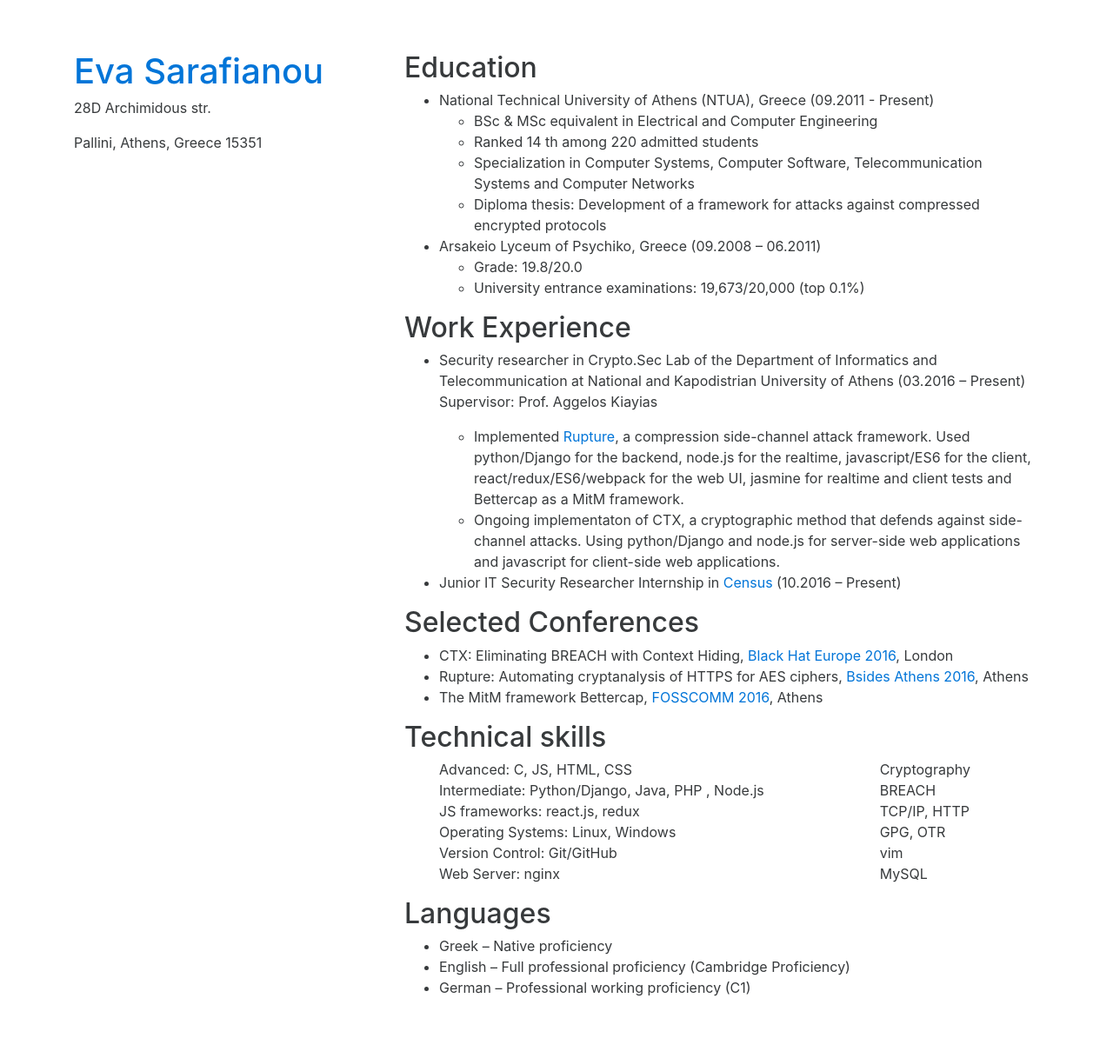
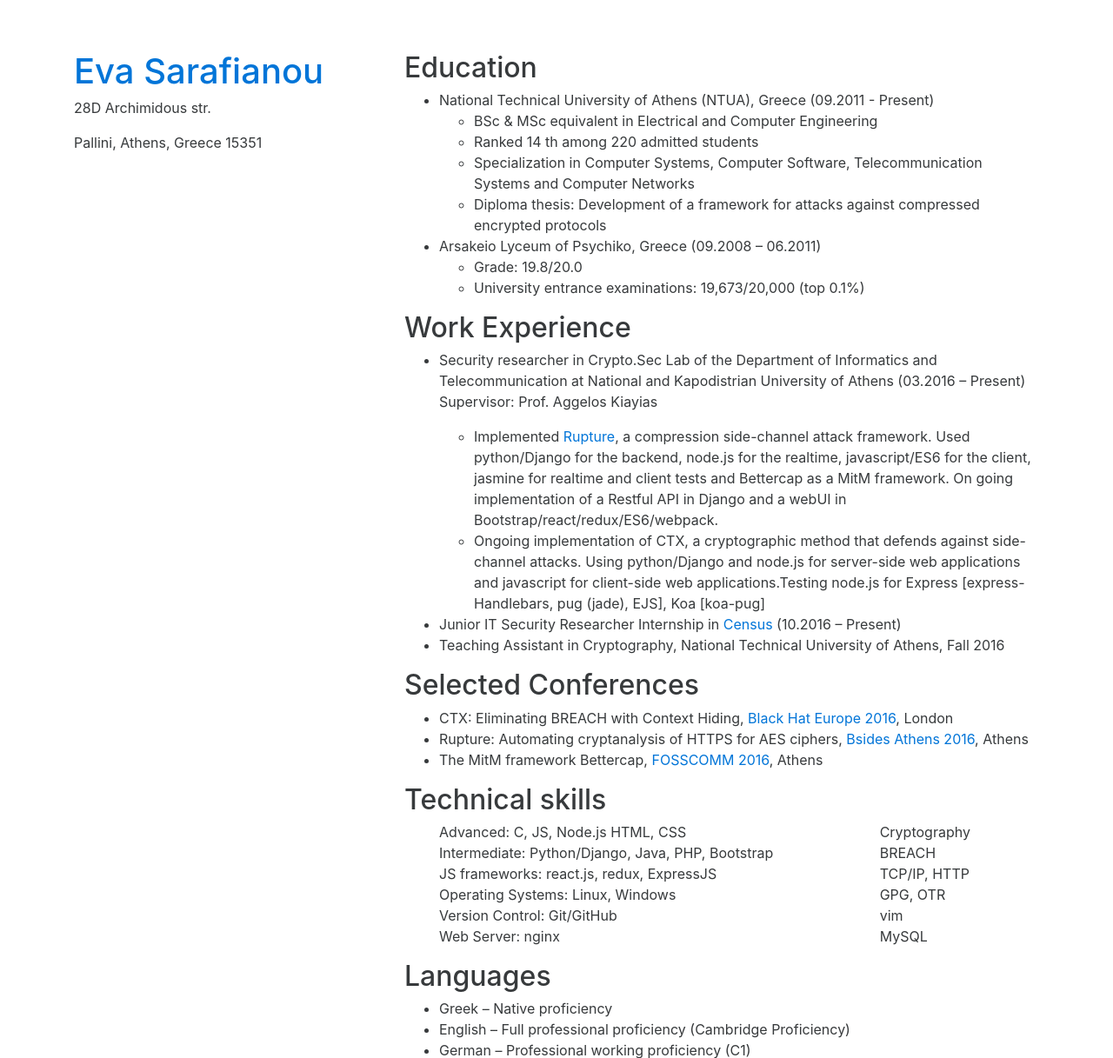
Before and after one commit to esarafianou/esarafianou.github.io, a website: page personal/resume.html in a window 1280 px wide. Shown: the top 1217 px of the page at 87% size. Before the commit the page ends 1164 px from the top, so only its background shows below. Drawn offline with Linux system fonts and the light colour scheme.

Commit message:
Add teaching assistanse and a few other

```diff
--- a/personal/resume.html
+++ b/personal/resume.html
@@ -46,17 +46,19 @@
                         <p> Supervisor: Prof. Aggelos Kiayias </p>
                         <ul>
                             <li>Implemented <a href="https://ruptureit.com/">Rupture</a>,
-                            a compression side-channel attack framework.
-                            Used python/Django for the backend, node.js for the realtime, javascript/ES6 for the client,
-                            react/redux/ES6/webpack for the web UI, jasmine for realtime and client tests and Bettercap
-                            as a MitM framework.</li>
-                            <li>Ongoing implementaton of CTX, a cryptographic method that defends
+                            a compression side-channel attack framework. Used python/Django for the backend, node.js
+                            for the realtime, javascript/ES6 for the client, jasmine for realtime and client tests and
+                            Bettercap as a MitM framework. On going implementation of a Restful API in Django and a webUI
+                            in Bootstrap/react/redux/ES6/webpack.</li>
+                            <li>Ongoing implementation of CTX, a cryptographic method that defends
                             against side-channel attacks. Using python/Django and node.js for server-side web applications
-                            and javascript for client-side web applications.</li>
+                            and javascript for client-side web applications.Testing node.js for Express [express-Handlebars,
+                            pug (jade), EJS], Koa [koa-pug]</li>
                         </ul>
                     </li>
                     <li> Junior IT Security Researcher Internship in
                     <a href="https://census-labs.com/">Census</a> (10.2016 – Present) </li>
+                    <li>Teaching Assistant in Cryptography, National Technical University of Athens, Fall 2016</li>
                 </ul>
                 <h2> Selected Conferences</h2>
                 <ul>
@@ -71,9 +73,9 @@
                 <div class="row">
                     <div class="col-md-8">
                         <ul class="nobullet">
-                            <li> Advanced: C, JS, HTML, CSS </li>
-                            <li> Intermediate: Python/Django, Java, PHP , Node.js </li>
-                            <li> JS frameworks: react.js, redux </li>
+                            <li>Advanced: C, JS, Node.js HTML, CSS </li>
+                            <li>Intermediate: Python/Django, Java, PHP, Bootstrap </li>
+                            <li>JS frameworks: react.js, redux, ExpressJS </li>
                             <li>Operating Systems: Linux, Windows </li>
                             <li>Version Control: Git/GitHub </li>
                             <li>Web Server: nginx</li>
```
